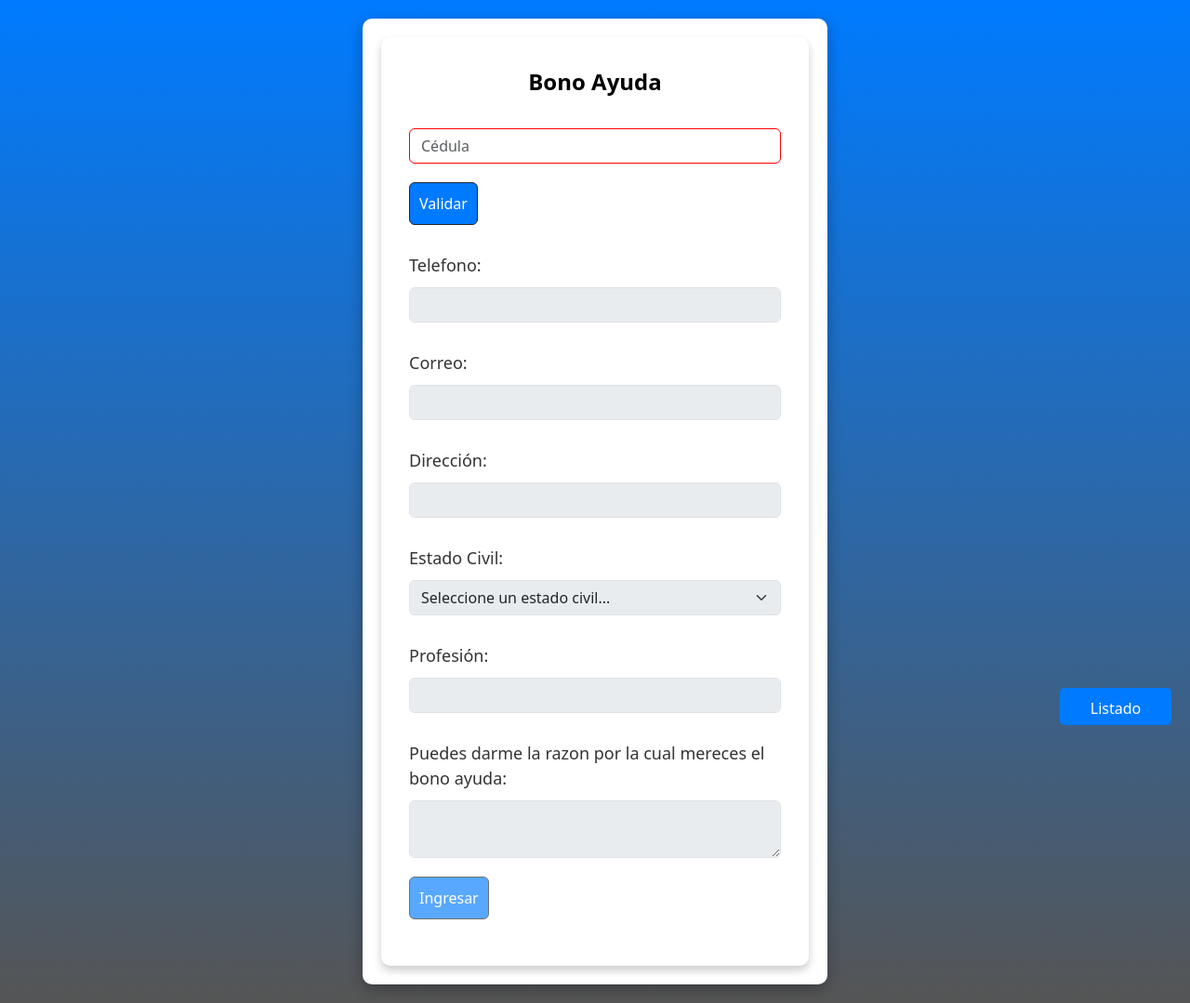
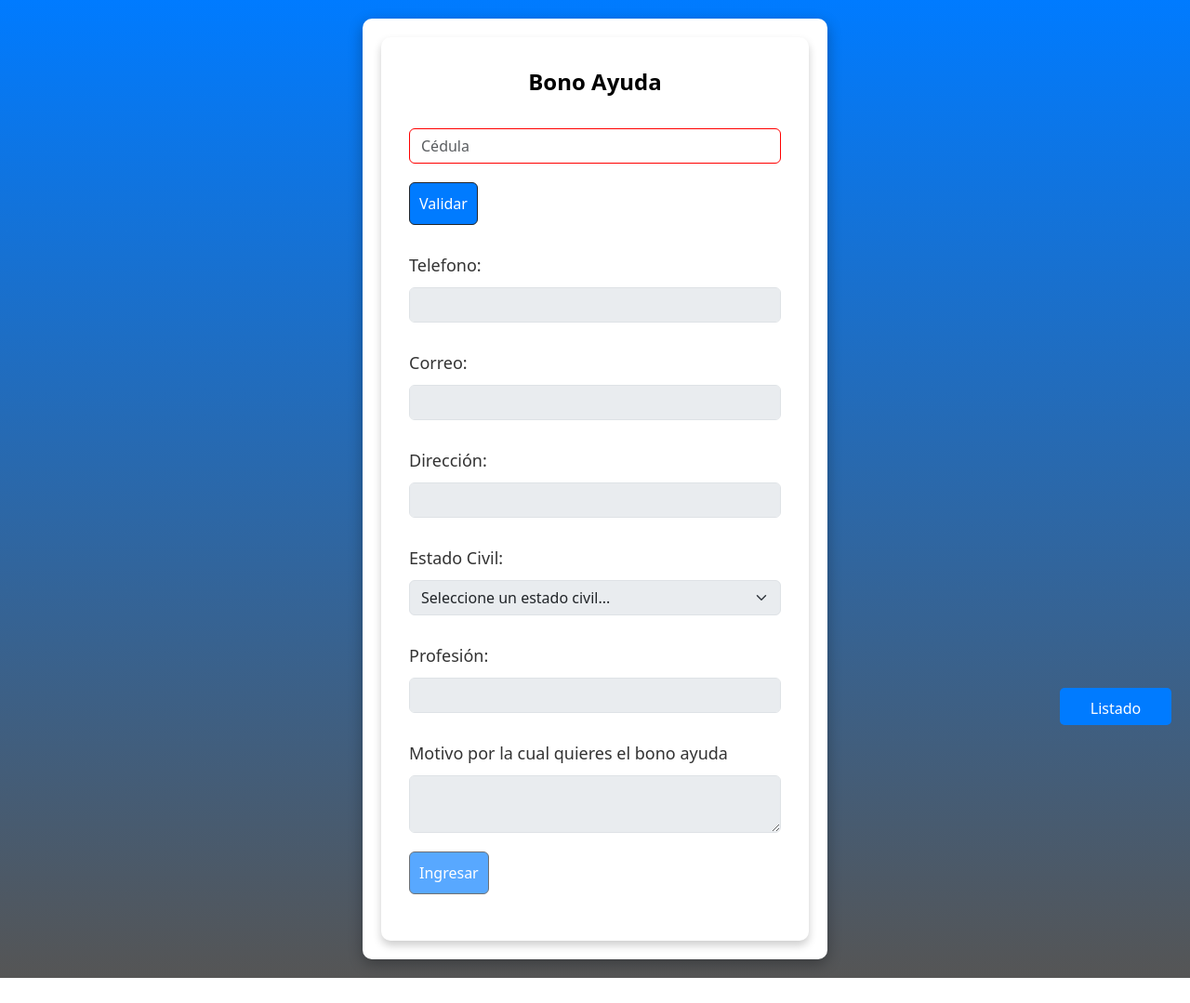
Before and after one commit to yeenswil1305/P3_Proyecto, a website: page index.html in a window 1280 px wide. Shown: the whole page at 93% size. After the commit the page ends 1052 px from the top, so only its background shows below. Drawn offline with nearby package versions, Linux system fonts and the light colour scheme; some packages are replaced by stand-ins of ours; a script that the page names is missing.

Commit message:
Primer archivo de inicio

```diff
--- a/index.html
+++ b/index.html
@@ -47,7 +47,7 @@
                         <input type="text" class="form-control" name="profesion" id="profesion" required>
                     </div>
                     <div class="form-group">
-                        <label for="motivo">Puedes darme la razon por la cual mereces el bono ayuda:</label>
+                        <label for="motivo">Motivo por la cual quieres el bono ayuda</label>
                         <textarea class="form-control" name="motivo" id="motivo" required></textarea>
                     </div>
                     <button type="submit" class="btn btn-dark">Ingresar</button>
```
